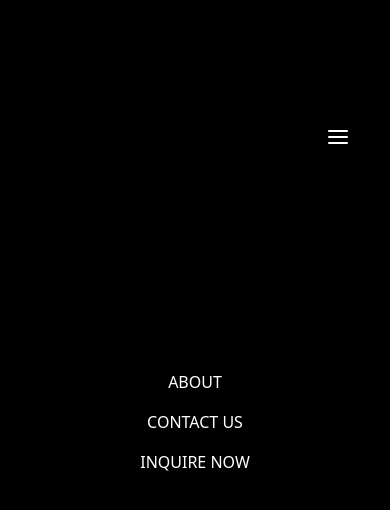
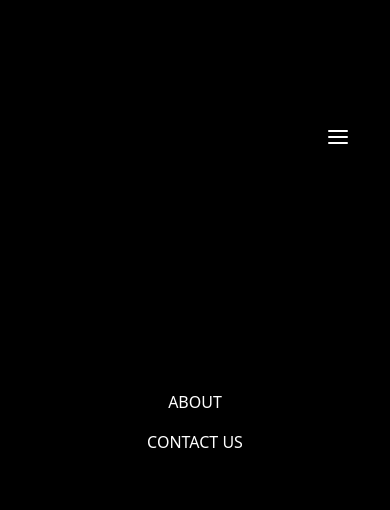
Before and after one commit to J0hnux/my-car-rental, a Next.js app: page /About in a window 390 px wide. Both pictures are taken after a click on the button 338 px from the left and 136 px from the top of the page. Shown: the top 510 px of the page. Built offline with nearby package versions, Linux system fonts and the light colour scheme.

Commit message:
Added onclick functions with props

```diff
--- a/src/components/MobileNav.js
+++ b/src/components/MobileNav.js
@@ -6,13 +6,14 @@ const MobileNav = (props) => {
     <nav className={`mobile__nav ${props.isOpen ? "is-open" : ""} `}>
       <ul>
         <li>
-          <Link href="/About">ABOUT</Link>
+          <Link href="/About" onClick={props.toggleMenu}>
+            ABOUT
+          </Link>
         </li>
         <li>
-          <Link href="/Contact">CONTACT US</Link>
-        </li>
-        <li>
-          <Link href="/Login">INQUIRE NOW</Link>
+          <Link href="/Contact" onClick={props.toggleMenu}>
+            CONTACT US
+          </Link>
         </li>
       </ul>
     </nav>
```
